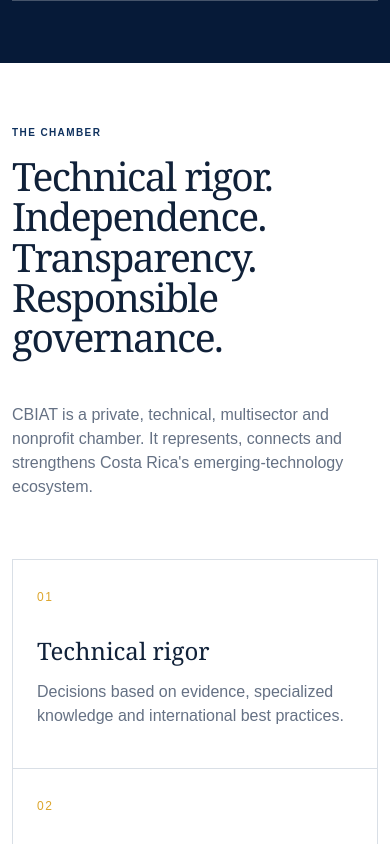
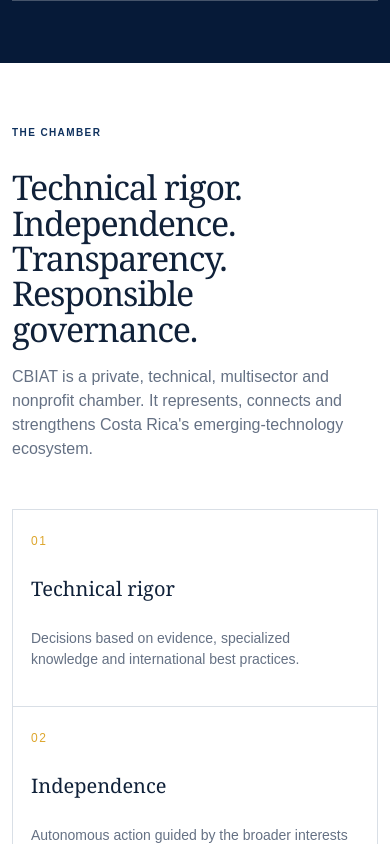
Before and after one commit to techrebelgit/cbiat-web, a Next.js app: page /en in a window 390 px wide. Shown: the part 4260-5104 px from the top of the page. Built offline with nearby package versions, Linux system fonts and the light colour scheme.

Commit message:
Fix principles section layout
Refine the principles section heading, typography, and responsive grid across desktop, tablet, and mobile.

```diff
--- a/app/[lang]/page.tsx
+++ b/app/[lang]/page.tsx
@@ -66,9 +66,12 @@
       </section>
 
       <section className="principles">
-        <div className="shell split section-head">
-          <div><p className="kicker">{d.purpose.kicker}</p><h2>{d.purpose.title}</h2></div>
-          <p className="intro">{d.purpose.body}</p>
+        <div className="shell principles-head">
+          <p className="kicker">{d.purpose.kicker}</p>
+          <div className="principles-head-content">
+            <h2>{d.purpose.title}</h2>
+            <p className="intro">{d.purpose.body}</p>
+          </div>
         </div>
         <div className="shell principles-grid">
           {d.purpose.principles.map((item, i) => (
--- a/app/globals.css
+++ b/app/globals.css
@@ -441,3 +441,96 @@
     width:100%;
   }
 }
+
+
+/* Principles section refinement */
+.principles-head{
+  display:grid;
+  grid-template-columns:minmax(140px,.55fr) minmax(0,2.45fr);
+  gap:48px;
+  align-items:start;
+  margin-bottom:48px;
+}
+.principles-head-content{
+  min-width:0;
+  max-width:1000px;
+}
+.principles-head h2{
+  font-family:Georgia,"Times New Roman",serif;
+  font-weight:500;
+  letter-spacing:-.035em;
+  font-size:clamp(38px,4.2vw,58px);
+  line-height:1.04;
+  margin:0;
+  max-width:950px;
+}
+.principles-head .intro{
+  margin:24px 0 0;
+  max-width:760px;
+}
+.principles-grid{
+  grid-template-columns:repeat(4,minmax(0,1fr)) !important;
+  margin-top:0;
+}
+.principles-grid article{
+  min-height:230px;
+  display:flex;
+  flex-direction:column;
+}
+.principles-grid h3{
+  margin-top:36px;
+  font-size:23px;
+}
+.principles-grid p{
+  margin-top:auto;
+  padding-top:12px;
+}
+
+@media(max-width:1024px){
+  .principles-head{
+    grid-template-columns:minmax(120px,.45fr) minmax(0,2.55fr);
+    gap:32px;
+  }
+  .principles-head h2{
+    font-size:clamp(34px,4vw,46px);
+  }
+  .principles-grid{
+    grid-template-columns:repeat(4,minmax(0,1fr)) !important;
+  }
+  .principles-grid article{
+    padding:22px 18px;
+    min-height:220px;
+  }
+  .principles-grid h3{
+    font-size:20px;
+    margin-top:28px;
+  }
+  .principles-grid p{
+    font-size:14px;
+  }
+}
+
+@media(max-width:820px){
+  .principles-head{
+    grid-template-columns:1fr;
+    gap:14px;
+  }
+  .principles-head h2{
+    font-size:clamp(34px,6vw,44px);
+  }
+  .principles-head .intro{
+    margin-top:18px;
+  }
+  .principles-grid{
+    grid-template-columns:repeat(2,minmax(0,1fr)) !important;
+  }
+}
+
+@media(max-width:560px){
+  .principles-grid{
+    grid-template-columns:minmax(0,1fr) !important;
+  }
+  .principles-grid article{
+    min-height:0;
+  }
+}
```
